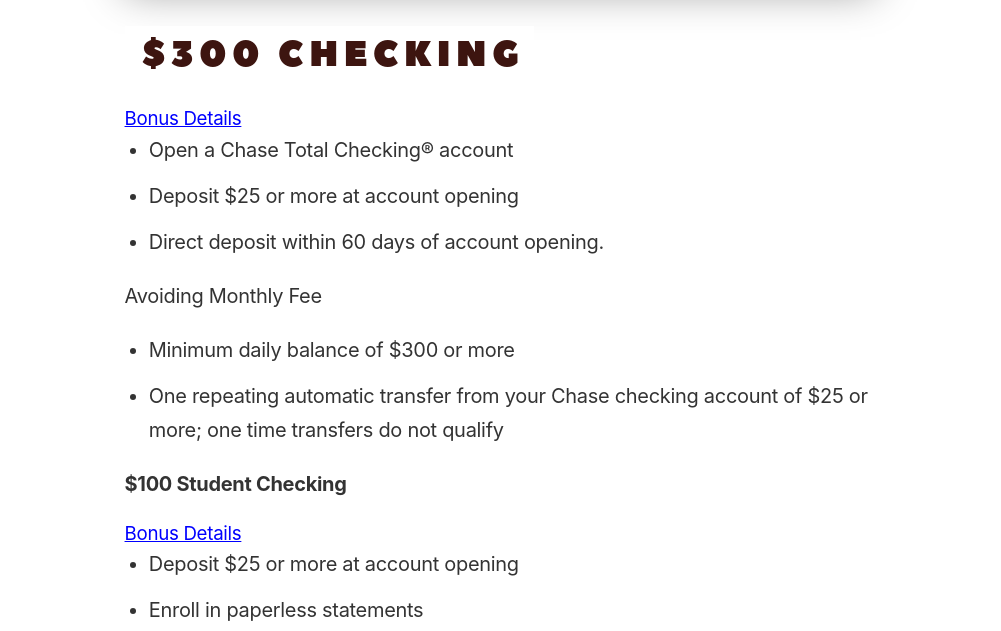
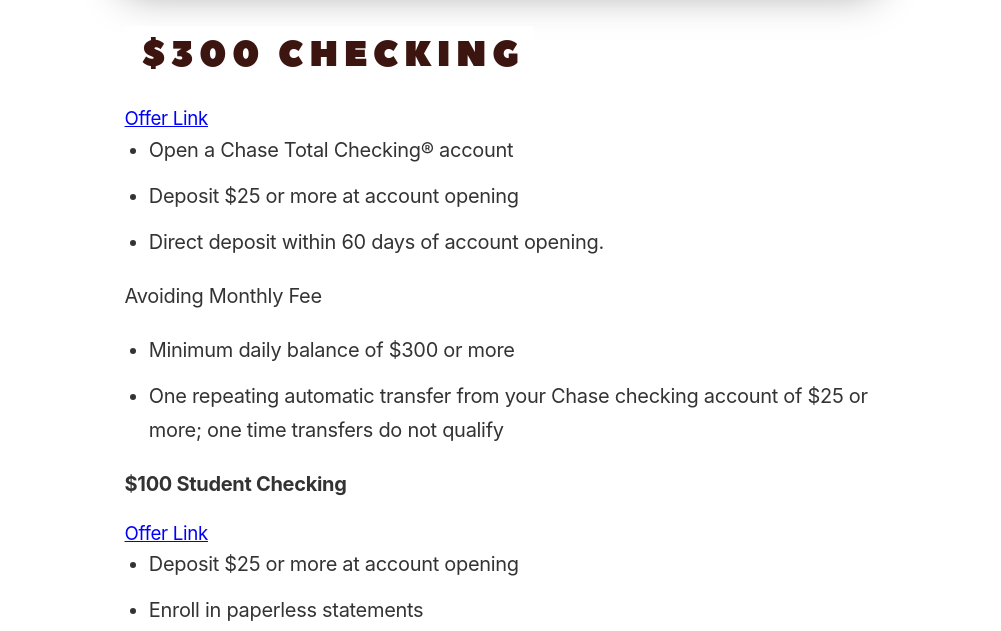
Before and after one commit to ohiosveryown/atldeals, a Jekyll site: the page built from _posts/2018-09-02-post-two.markdown, in a window 1280 px wide. Shown: the part 840-1471 px from the top of the page, without its empty margins (140-1141 px from the left). Built offline with Jekyll 4.4.1, drawn with Linux system fonts in a browser that asks for light colours.

Commit message:
Updated Post Two

```diff
--- a/_posts/2018-09-02-post-two.markdown
+++ b/_posts/2018-09-02-post-two.markdown
@@ -13,7 +13,7 @@
 
 ![$300 Checking.png](/uploads/$300%20Checking.png)
 
-# [Bonus Details](https://accounts.chase.com/consumer/banking/extemail?code=GG2669996FX3D9Y1&jp_cmp=rb/59666/ema/LC-NM096/Body_Image_1)
+# [Offer Link](https://accounts.chase.com/consumer/banking/extemail?code=GG2669996FX3D9Y1&jp_cmp=rb/59666/ema/LC-NM096/Body_Image_1)
 
 * Open a Chase Total Checking® account
 * Deposit $25 or more at account opening
@@ -27,7 +27,7 @@
 
 **$100 Student Checking**
 
-# [Bonus Details](https://www.chase.com/personal/checking/student-checking)
+# [Offer Link](https://www.chase.com/personal/checking/student-checking)
 
 * Deposit $25 or more at account opening
 
```
